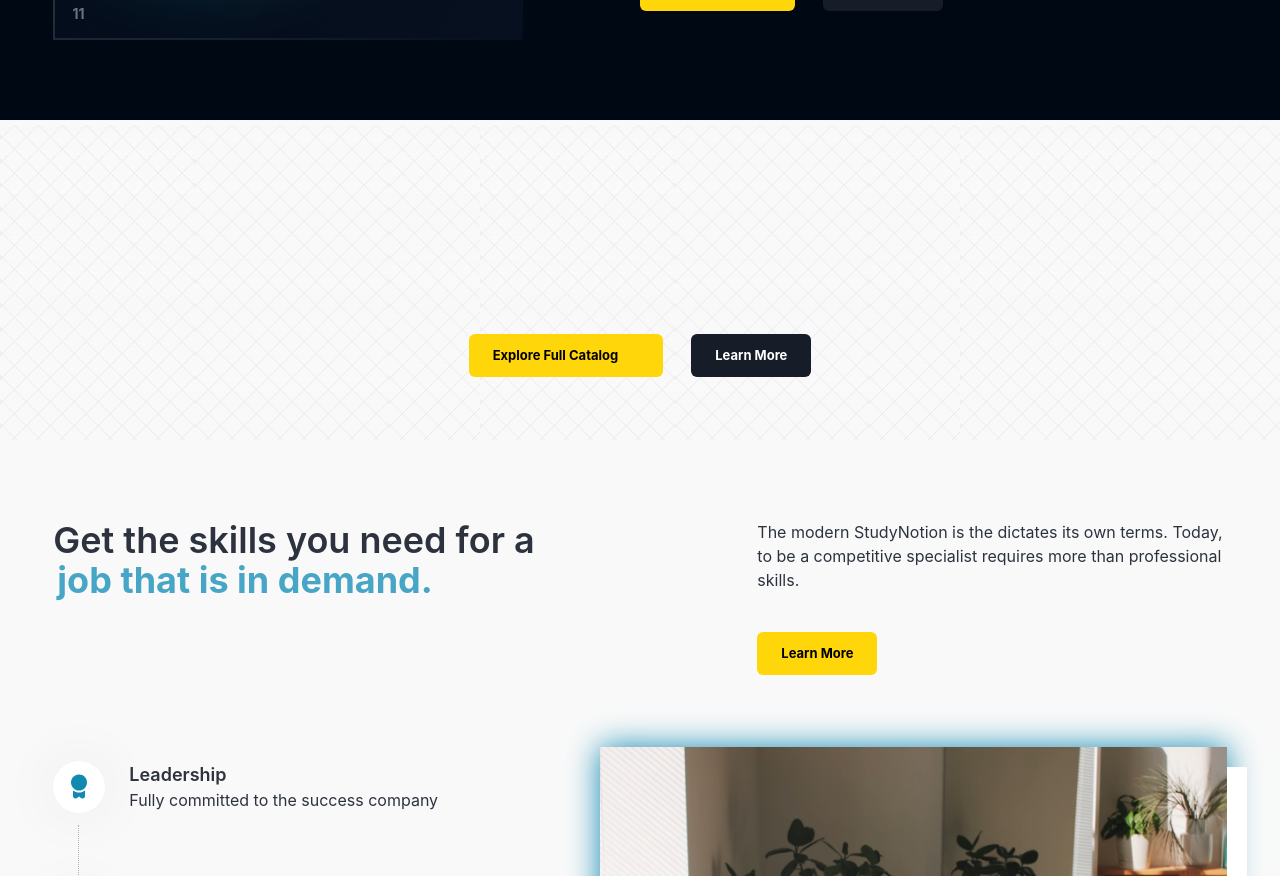
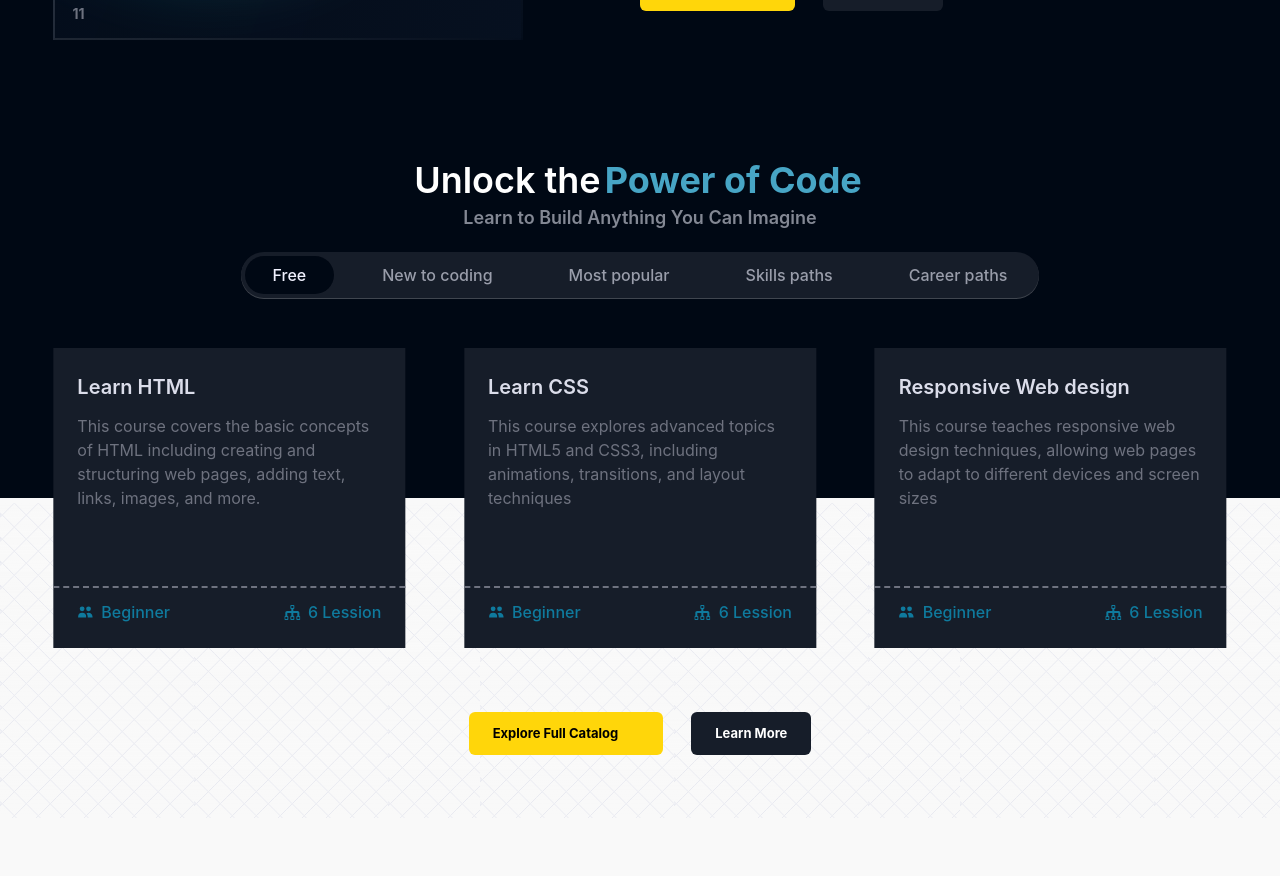
Before and after one commit to Umairkhan38/EdTech_Web_Application, a React (Create React App) app: page / in a window 1280 px wide. Shown: the part 1400-2276 px from the top of the page. Built offline with nearby package versions, Linux system fonts and the light colour scheme; no server answers; some icons are missing.

Commit message:
Committing after ExploreMore Section

```diff
--- /dev/null
+++ b/src/Components/core/HomePage/CourseCard.jsx
@@ -0,0 +1,42 @@
+import React from "react";
+
+// Importing React Icons
+import { HiUsers } from "react-icons/hi";
+import { ImTree } from "react-icons/im";
+
+const CourseCard = ({cardData, setCurrentCard}) => {
+  return (
+    <div
+      className={`w-[360px] lg:w-[30%] bg-richblack-800 text-richblack-25 h-[300px] box-border cursor-pointer transform transition-transform duration-400 ease-in-out hover:scale-105 hover:bg-white hover:shadow-[12px_12px_0_0] hover:shadow-yellow-50 hover:text-richblack-800`}
+      onClick={() => setCurrentCard(cardData?.heading)}
+    >
+      <div className="border-b-[2px] border-richblack-400 border-dashed h-[80%] p-6 flex flex-col gap-3">
+        <div
+          className={`font-semibold text-[20px]`}
+        >
+          {cardData?.heading}
+        </div>
+
+        <div className="text-richblack-400">{cardData?.description}</div>
+      </div>
+
+      <div
+        className={`flex justify-between text-blue-300 hover:text-richblack-300 px-6 py-3 font-medium`}
+      >
+        {/* Level */}
+        <div className="flex items-center gap-2 text-[16px]">
+          <HiUsers />
+          <p>{cardData?.level}</p>
+        </div>
+
+        {/* Flow Chart */}
+        <div className="flex items-center gap-2 text-[16px]">
+          <ImTree />
+          <p>{cardData?.lessionNumber} Lession</p>
+        </div>
+      </div>
+    </div>
+  );
+};
+
+export default CourseCard;
--- /dev/null
+++ b/src/Components/core/HomePage/ExploreMore.jsx
@@ -0,0 +1,82 @@
+import React, { useState } from "react";
+import { HomePageExplore } from "../../../data/homepage-explore";
+import CourseCard from "./CourseCard";
+import {HighlightText} from "./HighlightText";
+
+const tabsName = [
+  "Free",
+  "New to coding",
+  "Most popular",
+  "Skills paths",
+  "Career paths",
+];
+
+
+const ExploreMore = () => {
+
+  const [currentTab, setCurrentTab] = useState(tabsName[0]);
+  const [courses, setCourses] = useState(HomePageExplore[0].courses);
+  const [currentCard, setCurrentCard] = useState(
+    HomePageExplore[0].courses[0].heading );
+
+
+  const setMyCards = (value) => {
+    setCurrentTab(value);
+    const result = HomePageExplore.filter((course) => course.tag === value);
+    setCourses(result[0].courses);
+    setCurrentCard(result[0].courses[0].heading);
+  };
+
+
+  return (
+    <div>
+      {/* Explore more section */}
+      <div>
+        <div className="text-4xl font-semibold text-center my-10">
+          Unlock the
+          <HighlightText text={"Power of Code"} />
+          <p className="text-center text-richblack-300 text-lg font-semibold mt-1">
+            Learn to Build Anything You Can Imagine
+          </p>
+        </div>
+      </div>
+
+      {/* Tabs Section */}
+      <div className="hidden lg:flex gap-5 -mt-5 mx-auto w-max bg-richblack-800 text-richblack-200 p-1 rounded-full font-medium drop-shadow-[0_1.5px_rgba(255,255,255,0.25)]">
+        {tabsName.map((ele, index) => {
+
+          return (
+            <div
+              className={`text-[16px] flex flex-row items-center gap-2 ${
+                currentTab === ele
+                  ? "bg-richblack-900 text-richblack-5 font-medium"
+                  : "text-richblack-200"
+              } px-7 py-[7px] rounded-full transition-all duration-200 cursor-pointer hover:bg-richblack-900 hover:text-richblack-5`}
+              key={index}
+              onClick={() => setMyCards(ele)}
+            >
+              {ele}
+            </div>
+          );
+        })}
+      </div>
+      <div className="hidden lg:block lg:h-[200px]"></div>
+
+      {/* Cards Group */}
+      <div className="lg:absolute gap-10 justify-center lg:gap-0 flex lg:justify-between flex-wrap w-full lg:bottom-[0] lg:left-[50%] lg:translate-x-[-50%] lg:translate-y-[50%] text-black lg:mb-0 mb-7 lg:px-0 px-3">
+        {courses.map((ele, index) => {
+          return (
+            <CourseCard
+              key={index}
+              cardData={ele}
+              currentCard={currentCard}
+              setCurrentCard={setCurrentCard}
+            />
+          );
+        })}
+      </div>
+    </div>
+  );
+};
+
+export default ExploreMore;
--- a/src/Page/Home.jsx
+++ b/src/Page/Home.jsx
@@ -11,6 +11,7 @@
 import { TypeAnimation } from 'react-type-animation';
 import ReviewSlider from '../Components/Common/reviewSlider';
 import InstructorSection from '../Components/core/HomePage/InstructionSection';
+import ExploreMore from '../Components/core/HomePage/ExploreMore';
 
 
 function Home() {
@@ -124,6 +125,9 @@
             backgroundGradient={<div className="codeblock2 absolute"></div>}
           />
         </div>
+
+            <ExploreMore />
+
        </div>
 
 
@@ -168,8 +172,8 @@
             </div>
           </div>
           <TimelineSection />
+          <LearningLanguageSection />
 
-          <LearningLanguageSection />
           </div>
           </div>
 
```
